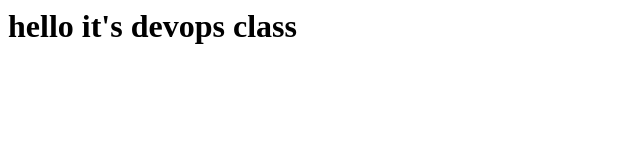
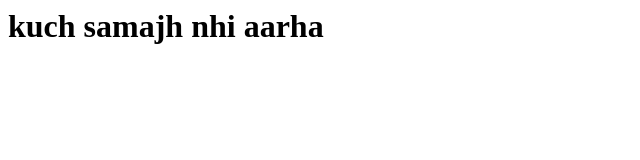
Before and after one commit to abhinavraj5/New-sample, a plain HTML site: page index.html in a window 1280 px wide. Shown: the whole page, without its empty margins (0-640 px from the left). Drawn offline with Linux system fonts and the light colour scheme.

Commit message:
Update index.html

```diff
--- a/index.html
+++ b/index.html
@@ -4,7 +4,7 @@
            Introduction to Devops
         </title>
     <body>
-        <h1>hello it's devops class</h1>
+        <h1>kuch samajh nhi aarha</h1>
     </body>
 
     </head>
```
